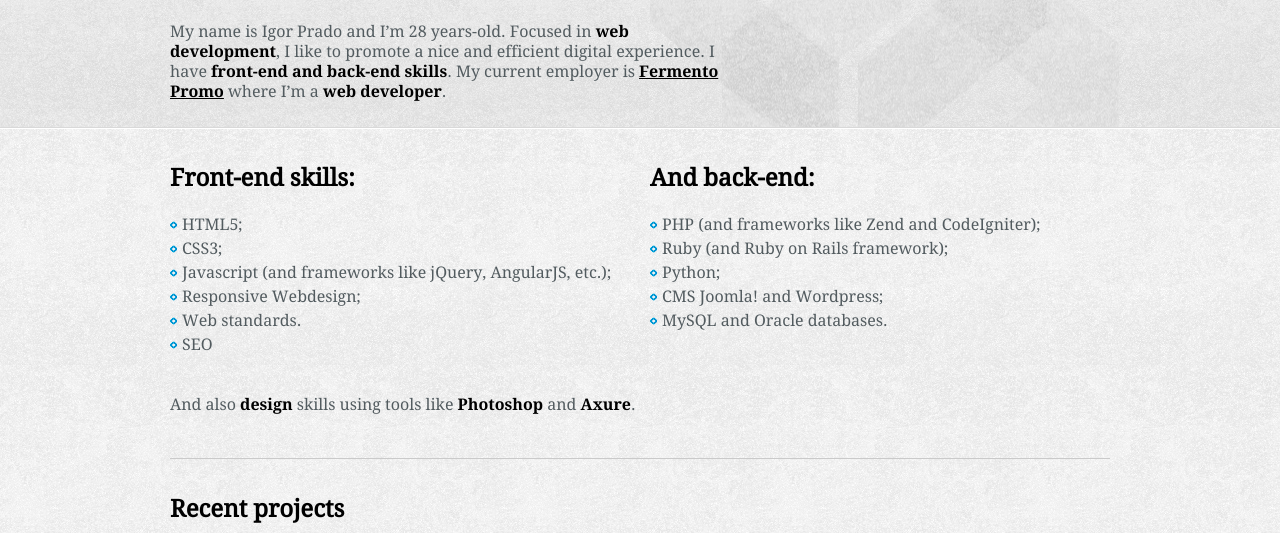
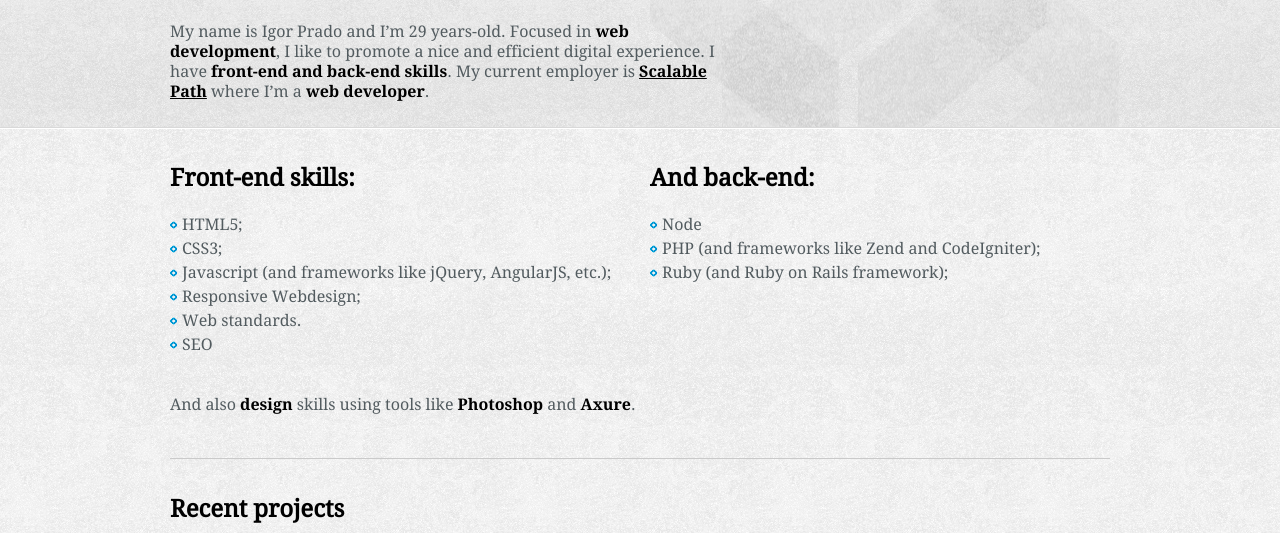
Before and after one commit to zhuangya/igorprado.github.io, a plain HTML site: page index.html in a window 1280 px wide. Shown: the part 202-735 px from the top of the page. Drawn offline with nearby package versions, Linux system fonts and the light colour scheme.

Commit message:
Updated info

```diff
--- a/index.html
+++ b/index.html
@@ -33,7 +33,7 @@
                         <h1>igorprado.com</h1>
                         <h2>Hi! I’m a <strong>web developer</strong> based in Brasília, Brazil.</h2>
                     </hgroup>
-                    <p>My name is Igor Prado and I’m 28 years-old. Focused in <strong>web development</strong>, I like to promote a nice and efficient digital experience. I have <strong>front-end and back-end skills</strong>. My current employer is <strong><a href="http://www.fermentopromo.com.br" rel="external">Fermento Promo</a></strong> where I’m a <strong>web developer</strong>.</p>
+                    <p>My name is Igor Prado and I’m 29 years-old. Focused in <strong>web development</strong>, I like to promote a nice and efficient digital experience. I have <strong>front-end and back-end skills</strong>. My current employer is <strong><a href="http://www.scalablepath.com.br" rel="external">Scalable Path</a></strong> where I’m a <strong>web developer</strong>.</p>
                 </div>
                 <nav id="contact">
                     <ul>
@@ -63,11 +63,9 @@
                     <div>
                         <h2>And back-end:</h2>
                         <ul>
+                            <li>Node</li>
                             <li>PHP (and frameworks like Zend and CodeIgniter);</li>
                             <li>Ruby (and Ruby on Rails framework);</li>
-                            <li>Python;</li>
-                            <li>CMS Joomla! and Wordpress;</li>
-                            <li>MySQL and Oracle databases.</li>
                         </ul>
                     </div>
                 </div>
```
